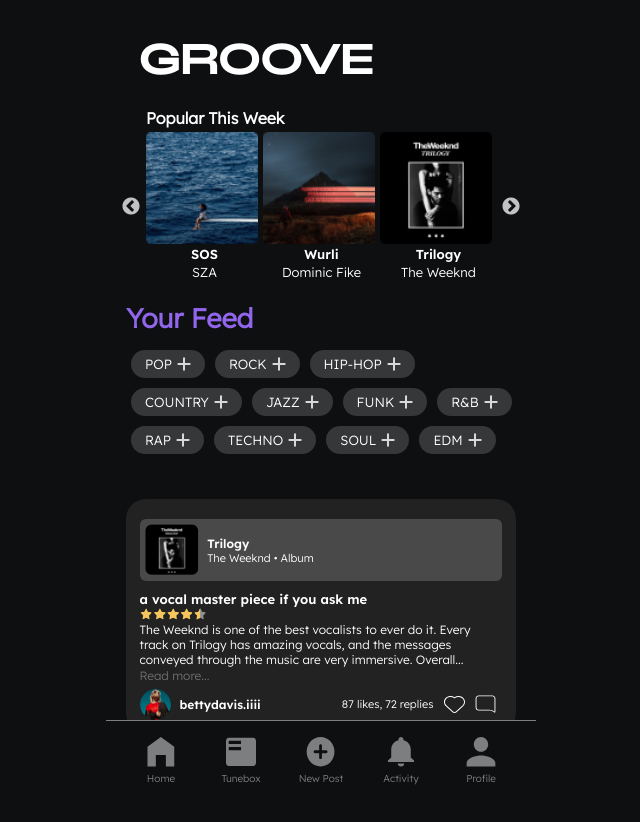
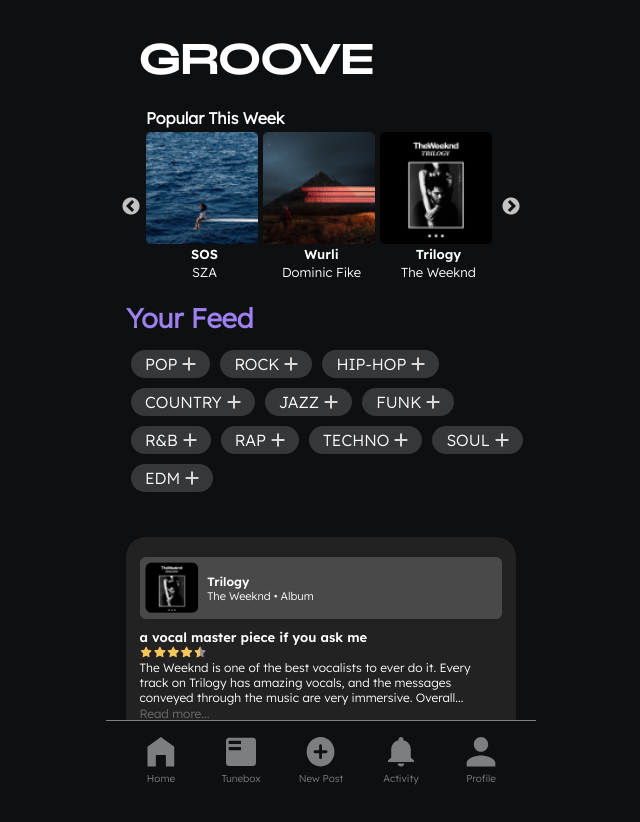
Before and after one commit to tinaduo/groove-music-app, a Next.js app: page /Explore in a window 1280 px wide. Shown: the top 822 px of the page, without its empty margins (319-959 px from the left). Built offline with nearby package versions, Linux system fonts and the light colour scheme.

Commit message:
edited explore page

```diff
--- a/components/FilterButton/FilterButton.module.css
+++ b/components/FilterButton/FilterButton.module.css
@@ -4,7 +4,7 @@
     padding: 6px 14px;
     color: var(--groovy-white);
     font-family: 'Lexend';
-    font-size: 13.33px;
+    font-size: var(--lexend-body);
     margin: 5px;
     transition: background-color 0.8s;
     display: inline-flex;
--- a/styles/Explore.module.css
+++ b/styles/Explore.module.css
@@ -53,8 +53,8 @@
 
 .feed {
   font-family: 'Lexend';
-  font-size: 23px;
-  color: #9166EC;
+  font-size: var(--lexend-subheader);
+  color: var(--groovy-purple);
   margin-top: 20px;
   padding-left: 20px;
   display: flex;
```
